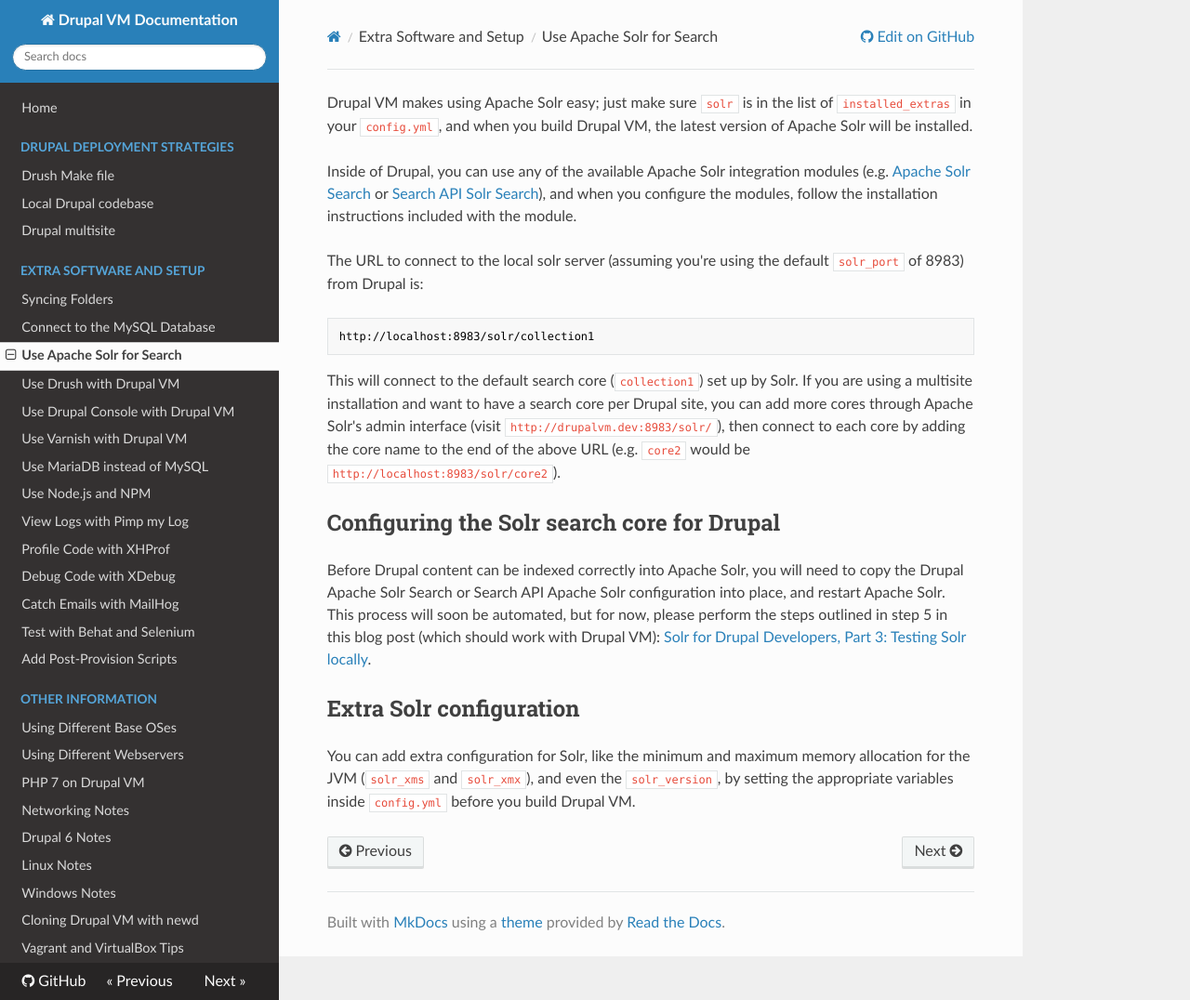
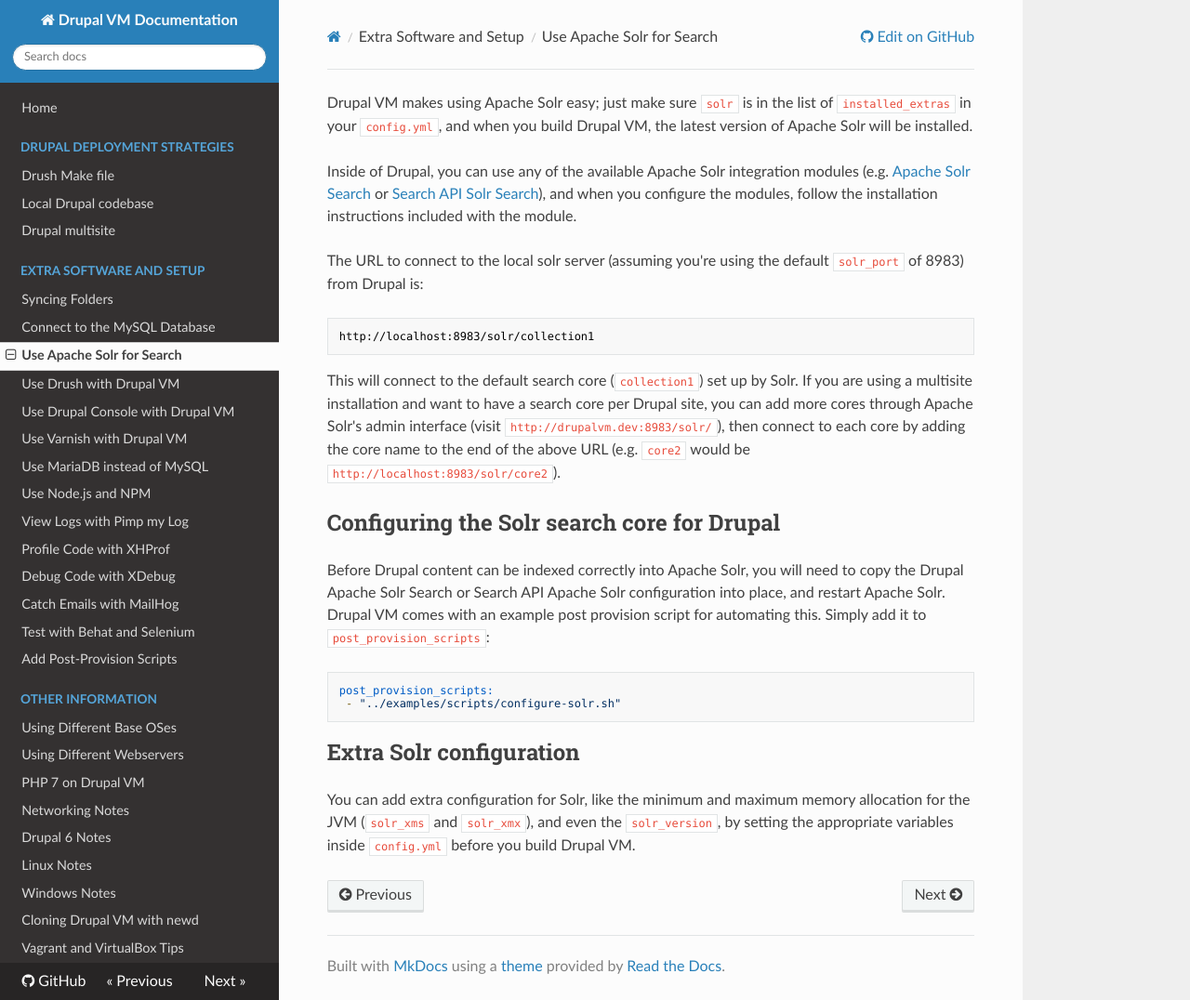
Before and after one commit to geerlingguy/drupal-vm, an MkDocs documentation site: the page built from docs/extras/solr.md, in a window 1280 px wide and 1076 px high. Shown: the whole window at 93% size. Built offline with MkDocs 1.6.1, drawn with Linux system fonts in a browser that asks for light colours; nearby versions of some CDN libraries; old or Windows-style settings are respelled for this version of MkDocs.

Commit message:
docs: mention the bundled post provisioning script for configuring solr

````diff
--- a/docs/extras/solr.md
+++ b/docs/extras/solr.md
@@ -10,7 +10,12 @@ This will connect to the default search core (`collection1`) set up by Solr. If
 
 ## Configuring the Solr search core for Drupal
 
-Before Drupal content can be indexed correctly into Apache Solr, you will need to copy the Drupal Apache Solr Search or Search API Apache Solr configuration into place, and restart Apache Solr. This process will soon be automated, but for now, please perform the steps outlined in step 5 in this blog post (which should work with Drupal VM): [Solr for Drupal Developers, Part 3: Testing Solr locally](http://www.midwesternmac.com/blogs/jeff-geerling/solr-drupal-developers-part-3).
+Before Drupal content can be indexed correctly into Apache Solr, you will need to copy the Drupal Apache Solr Search or Search API Apache Solr configuration into place, and restart Apache Solr. Drupal VM comes with an example post provision script for automating this. Simply add it to `post_provision_scripts`:
+
+```yaml
+post_provision_scripts:
+ - "../examples/scripts/configure-solr.sh"
+```
 
 ## Extra Solr configuration
 
````
